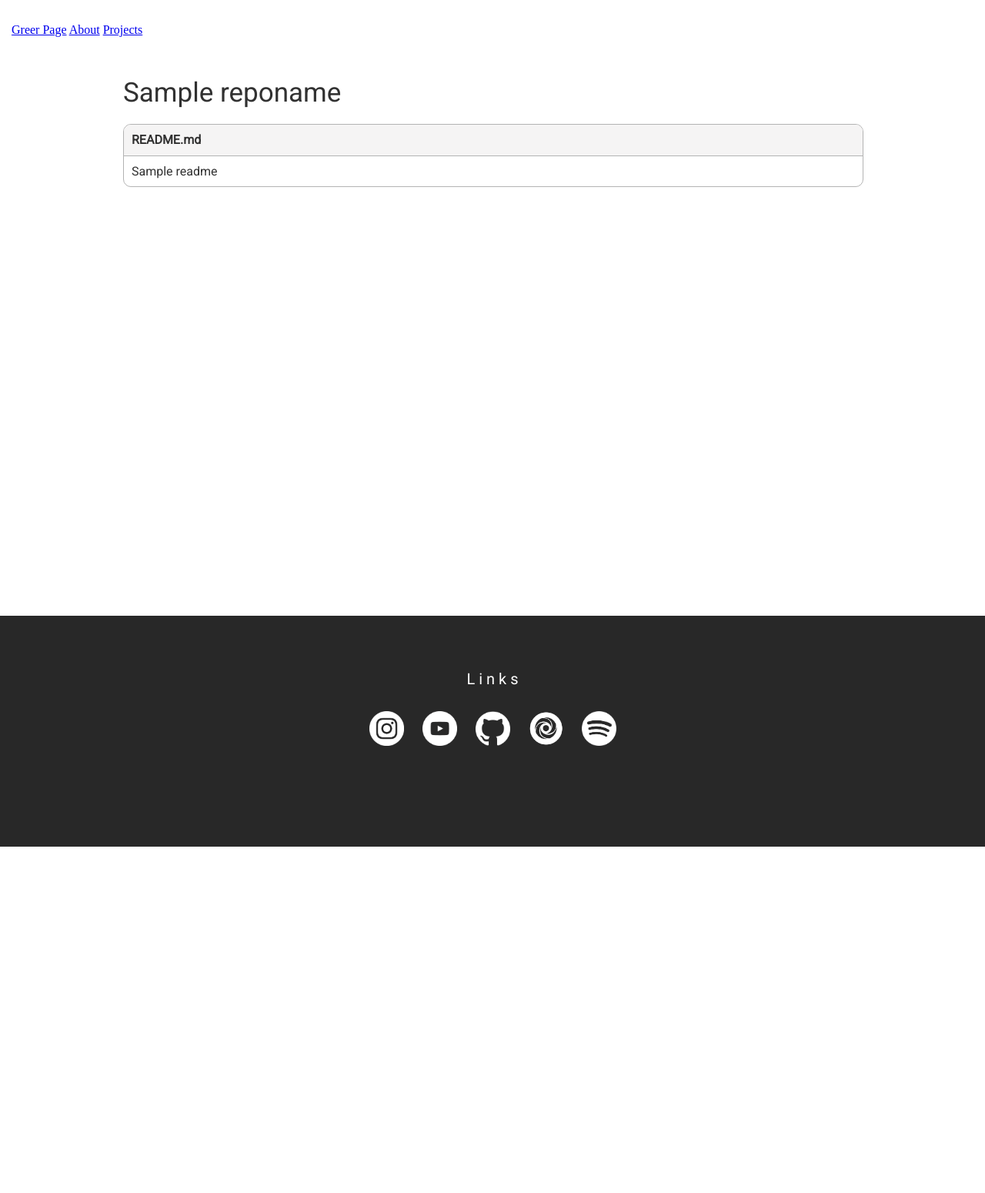
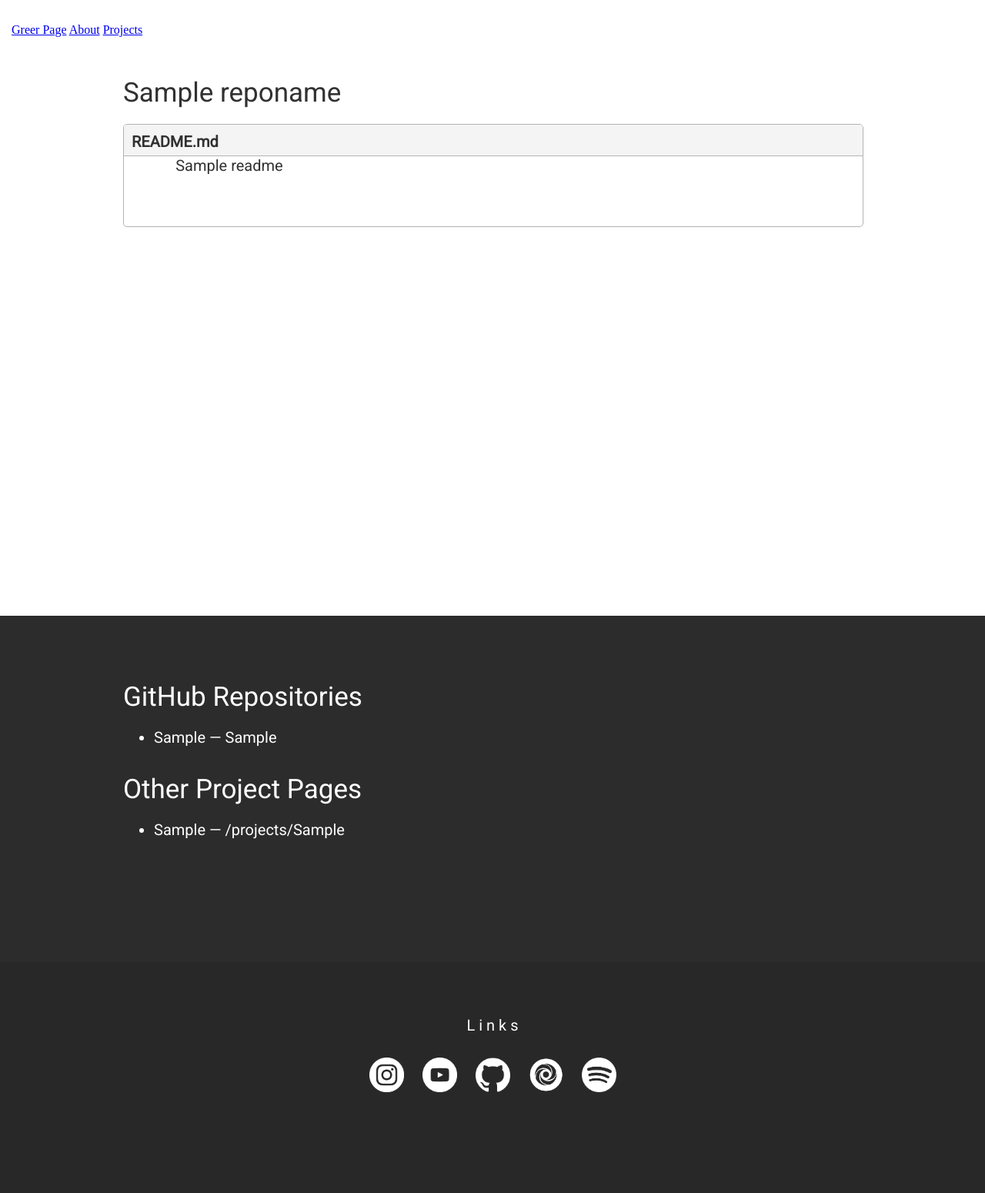
Before and after one commit to GreerPage/website-django, a Django app: template templates/gitrepo.html in a window 1280 px wide. Shown: the whole page at 77% size. Before the commit the page ends 1100 px from the top, so only its background shows below. Run offline with Django 3.2, Linux system fonts and the light colour scheme; the template is opened without the code that fills it: most values are stand-ins (such as "Sample title", 1, 10 or a date in 2020); parts of the project's set-up code (start-up, migrations or seed data) failed here and were passed over; some libraries are stand-ins or nearby versions.

Commit message:
updated projects pages

```diff
--- a/projects/views.py
+++ b/projects/views.py
@@ -19,5 +19,7 @@ def gitpage(request, reponame):
         'link': git.getURL(reponame),
         'linknum': '1',
         'readme': git.getREADME(reponame),
+        'repos': git.getInfoForTable,
+        'medialinks': vars.medialinks,
     }
     return render(request, 'gitrepo.html', context)
--- a/static/style.css
+++ b/static/style.css
@@ -175,10 +175,11 @@ html, body {
   text-decoration:underline;
 }
 .readme{
+  font-size: 20px;
   border: 1px solid #b3b3b3;
-  border-radius: 10px;
+  border-radius: 5px;
   width: 100%;
-  overflow: hidden;
+  overflow: auto;
 }
 .readme a{
   color: #0366d6;
@@ -212,9 +213,11 @@ html, body {
   right: 5px;
 }
 .projectreadmore{
+  padding-top: 50px;
   min-height: 300px;
   width: 100%;
   background-color: #2c2c2c;
+  padding-bottom: 100px;
 }
 .error{
   color: black;
--- a/templates/about.html
+++ b/templates/about.html
@@ -20,7 +20,7 @@
 
         <div class="abouttext">
             <p style="font-size: 35px; padding-bottom: 20px; margin: 0;">About</p>
-            <p style="font-size: 20px; padding-bottom: 20px;">{{abouttext}}</p>
+            <p>{{abouttext | safe}}</p>
             <p style="font-size: 25px; padding-bottom: 20px;">PC Parts:</p>
 
             <ul style="font-size: 20px; color: #313131; text-decoration:none; ">
--- a/templates/gitrepo.html
+++ b/templates/gitrepo.html
@@ -14,11 +14,27 @@
             {% if readme != 'ERROR: Cannot find README.md in this repository :(' %}
             <div class="readme">
                 <div class="readmetop"><p style='margin: 0; padding-top: 10px; padding-left: 10px;'>README.md</p></div>
-                <div style='padding: 10px;'>
+                <div style='padding: 7%; padding-top: 0;'>
                     {{readme | safe}}
                 </div>
             </div>
             {% endif %}
+        </div>
+    </div>
+    <div class='projectreadmore'>
+        <div class='projectreadmoretext'>
+            <p style='font-size:35px; margin-bottom: 10px;'>GitHub Repositories</p>
+            <ul>
+                {% for repo in repos%}
+                    <li><a href="{{repo.1}}" target="_blank"class="projlist">{{repo.0}}</a><p style='display: inline;'> — {{repo.2}}</p></li>
+                {% endfor %}
+            </ul>
+            <p style='font-size:35px; margin-bottom: 10px;'>Other Project Pages</p>
+            <ul>
+                {% for repo in repos%}
+                    <li><a href="/projects/{{repo.0}}" class="projlist">{{repo.0}}</a><p style='display: inline;'> — /projects/{{repo.0}}</p></li>
+                {% endfor %}
+            </ul>
         </div>
     </div>
     <div class="pagebottoms">
--- a/websiteDjango/settings.py
+++ b/websiteDjango/settings.py
@@ -23,7 +23,7 @@ BASE_DIR = os.path.dirname(os.path.dirname(os.path.abspath(__file__)))
 SECRET_KEY = '=mbs%f%c=_u+0bms31&iy11lmia0nlw0a*=z@5m-depq3jm_x$'
 
 # SECURITY WARNING: don't run with debug turned on in production!
-DEBUG = False
+DEBUG = True
 ALLOWED_HOSTS = ['*']
 
 # Application definition
--- a/webvars/git.py
+++ b/webvars/git.py
@@ -31,7 +31,7 @@ def getREADME(reponame):
         return readme
     except:
         return 'ERROR: Cannot find README.md in this repository :('
-print(getREADME('old-website'))
+
 def getURL(reponame):
     user = g.get_user()
     repo = user.get_repo(reponame)
--- a/webvars/vars.py
+++ b/webvars/vars.py
@@ -17,5 +17,4 @@ medialinks = [
     "https://repl.it/@greer",
     "https://open.spotify.com/user/mrmcmallow?si=V0Tedh3UTA2iKW4-whJF1Q",
 ]
-
-abouttext = "This website is hosted on a Raspberry Pi 4 using apache2. I am using cloudflare's free ssl service for encryption. I originally wrote the website in html, css, and javascript, until I decided to that it would be a good idea to learn something new. So, I rewrote the website in a python web framework called Django. The code can be found on my Github."
+abouttext = "<p style='font-size: 20px; padding-bottom: 20px;'>This website is hosted on a Raspberry Pi 4 using apache2. I am using cloudflare's free ssl service for encryption. I originally wrote the website in html, css, and javascript, until I decided to that it would be a good idea to learn something new. So, I rewrote the website in a python web framework called Django. The code can be found on my <a class='projlist' style='color: #313131;'href='https://github.com/GreerPage/website-django'>Github</a>.</p>"
```
Also changed, not shown: templates/projects.html (+8 -2 lines).
